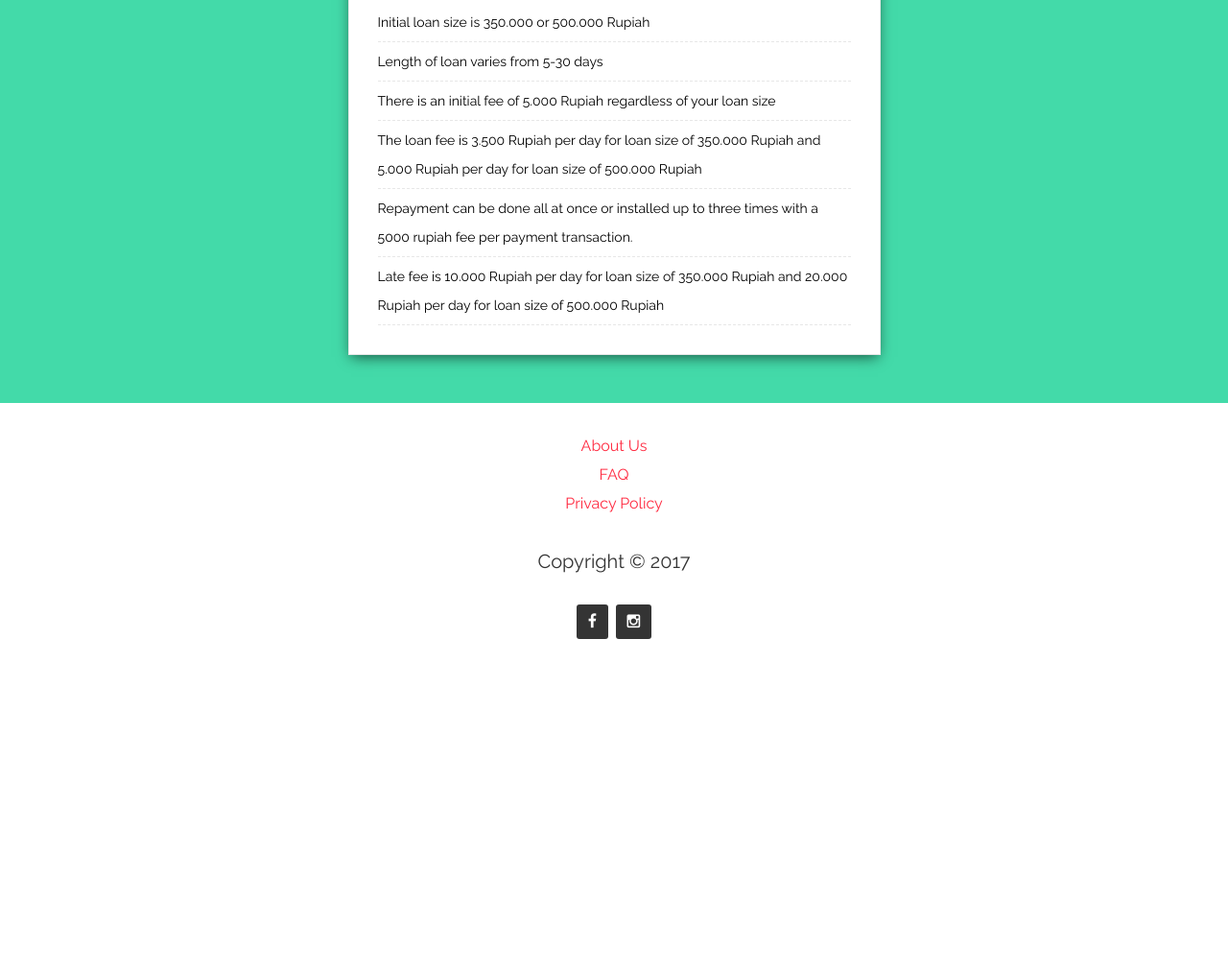
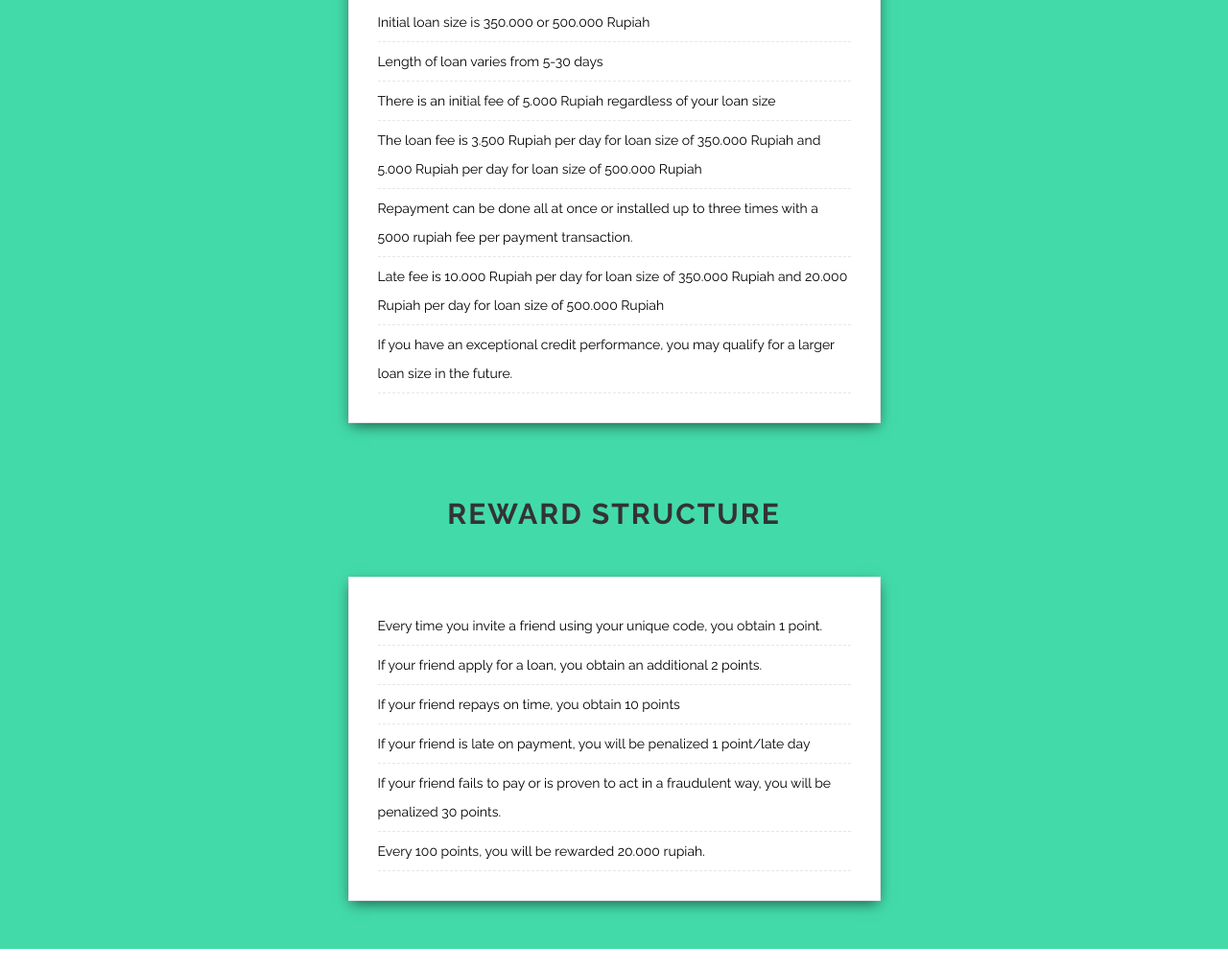
Before and after one commit to bernardusbilly/duitTurbo, a plain HTML site: page turbo-structure.html in a window 1280 px wide. Shown: the part 248-1260 px from the top of the page at 96% size. Before the commit the page ends 944 px from the top, so only its background shows below. Drawn offline with Linux system fonts and the light colour scheme.

Commit message:
Rename loan structure to be turbo structure

```diff
--- a/loan-structure.html
+++ b/turbo-structure.html
@@ -72,7 +72,7 @@
                     <li><a class="page-scroll" href="index.html#howitworks">How It Works</a></li>
                     <li><a class="page-scroll" href="index.html#testimonial">Testimony</a></li>
                     <li><a class="page-scroll" href="index.html#contact">Contact Us</a></li>
-                    <li class="active"><a class="page-scroll" href="#top">Loan Structure</a></li>
+                    <li class="active"><a class="page-scroll" href="#top">Turbo Structure</a></li>
                 </ul>
               </div>
             </div>
@@ -99,6 +99,28 @@
                                     <li>The loan fee is 3.500 Rupiah per day for loan size of 350.000 Rupiah and 5.000 Rupiah per day for loan size of 500.000 Rupiah </li>
                                     <li>Repayment can be done all at once or installed up to three times with a 5000 rupiah fee per payment transaction. </li>
                                     <li>Late fee is 10.000 Rupiah per day for loan size of 350.000 Rupiah and 20.000 Rupiah per day for loan size of 500.000 Rupiah </li>
+                                    <li>If you have an exceptional credit performance, you may qualify for a larger loan size in the future.</li>
+                                </ul>
+                            </div>
+                        </div>
+                    </div>
+                </div>
+
+                <h2 class="section-title text-center mt-80">Reward Structure</h2>
+
+                <div class="row mt-30">
+                    <!-- Pricing Table -->
+                    <div class="col-sm-6 col-sm-offset-3 col-xs-12">
+                        <div class="single-pricing-table text-left table-active">
+                            <!-- Pricing Package Items -->
+                            <div class="package-item mt-30 mb-30">
+                                <ul>
+                                    <li>Every time you invite a friend using your unique code, you obtain 1 point.</li>
+                                    <li>If your friend apply for a loan, you obtain an additional 2 points.</li>
+                                    <li>If your friend repays on time, you obtain 10 points</li>
+                                    <li>If your friend is late on payment, you will be penalized 1 point/late day</li>
+                                    <li>If your friend fails to pay or is proven to act in a fraudulent way, you will be penalized 30 points.</li>
+                                    <li>Every 100 points, you will be rewarded 20.000 rupiah.</li>
                                 </ul>
                             </div>
                         </div>
```
Also changed, not shown: about-us.html (+1 -1 lines), faq.html (+2 -2 lines), index.html (+2 -2 lines), privacy-policy.html (+1 -1 lines).
